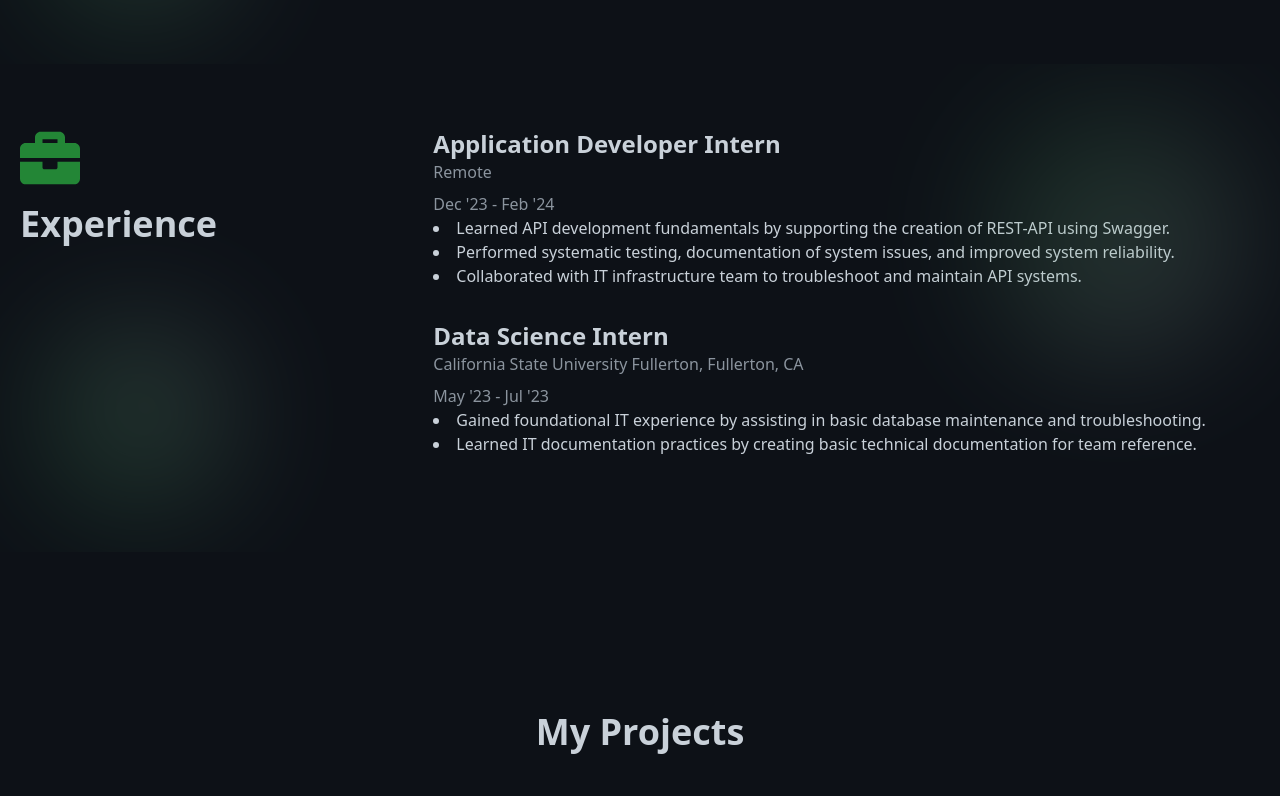
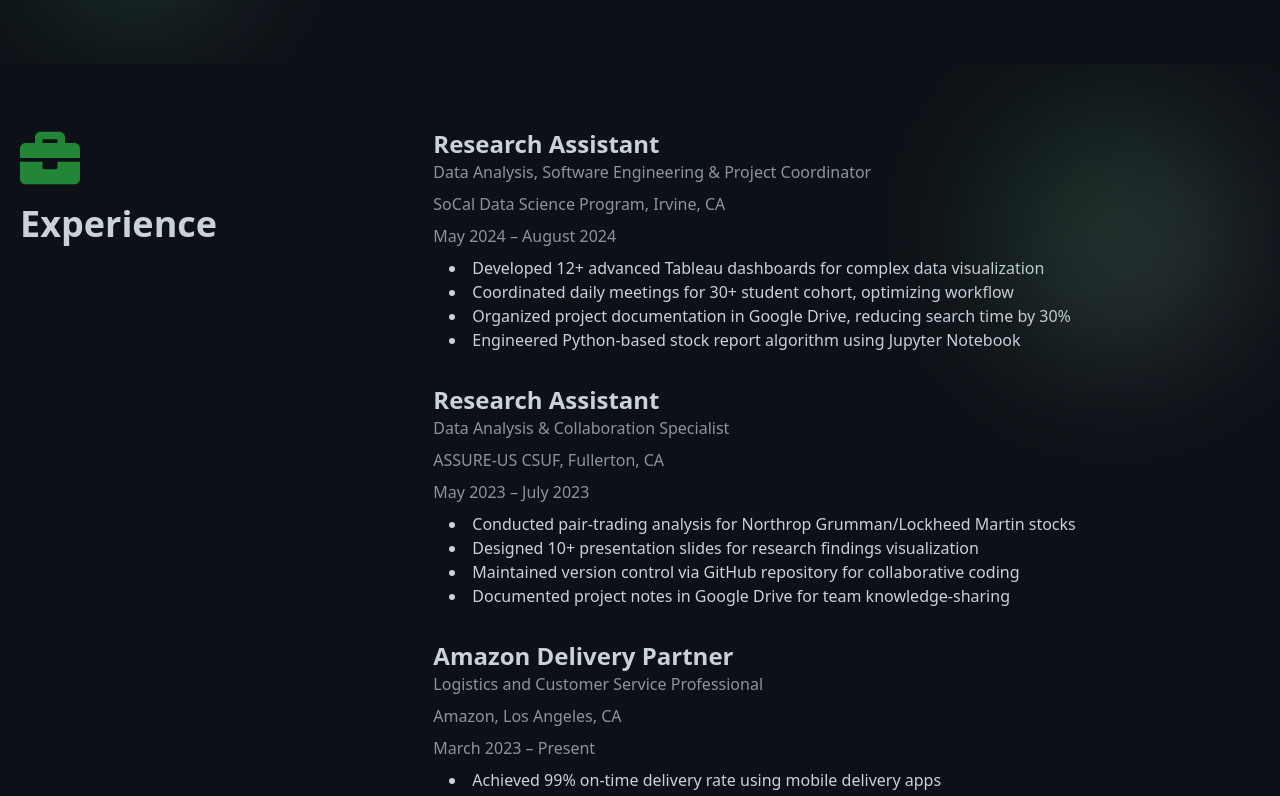
Before and after one commit to sokkhengg/portfolio-reactJs, a React (Vite) app: page / in a window 1280 px wide. Shown: the part 1944-2740 px from the top of the page. Built offline with nearby package versions, Linux system fonts and the light colour scheme.

Commit message:
update experiences and projects

```diff
--- a/src/components/experience/Experience.jsx
+++ b/src/components/experience/Experience.jsx
@@ -1,47 +1,71 @@
 import React from 'react';
-import { FaBriefcase } from 'react-icons/fa'; // Importing an icon from react-icons
+import { FaBriefcase } from 'react-icons/fa';
 
 export default function Experience() {
   return (
     <section id='experience' className='relative overflow-hidden flex flex-col text-[#c9d1d9] body-font bg-[#0d1117] py-16'>
-      {/* Subtle Background Shape using CSS */}
       <div className='absolute top-10 right-10 h-64 w-64 bg-gradient-to-br from-[#238636] to-[#c9d1d9] blur-3xl opacity-20 rounded-full'></div>
       <div className='absolute bottom-10 left-10 h-48 w-48 bg-gradient-to-tr from-[#2dba4e] to-[#c9d1d9] blur-3xl opacity-20 rounded-full'></div>
 
       <div className='container mx-auto px-5 flex flex-col md:flex-row items-start'>
-        {/* Icon Section */}
         <div className='flex flex-col items-center md:items-start md:w-1/3 mb-10 md:mb-0'>
           <FaBriefcase className='text-6xl text-[#238636] mb-4' />
           <h1 className='title-font sm:text-4xl text-3xl mb-4 font-bold text-[#c9d1d9]'>Experience</h1>
         </div>
 
-        {/* Experience Details */}
         <div className='md:w-2/3'>
-
-        {/* Application Developer Intern */}
-        <div className='mb-8'>
-            <h2 className='title-font font-semibold text-[#c9d1d9] sm:text-2xl'>Application Developer Intern</h2>
-            <h3 className='text-[#8b949e] mb-2'>Remote</h3>
-            <span className='text-[#8b949e] mb-2'>Dec '23 - Feb '24</span>
-            <ul className='list-disc list-inside text-[#c9d1d9]'>
-              <li>Learned API development fundamentals by supporting the creation of REST-API using Swagger.</li>
-              <li>Performed systematic testing, documentation of system issues, and improved system reliability.</li>
-              <li>Collaborated with IT infrastructure team to troubleshoot and maintain API systems.</li>
+          {/* SoCal Data Science Program */}
+          <div className='mb-8'>
+            <h2 className='title-font font-semibold text-[#c9d1d9] sm:text-2xl'>Research Assistant</h2>
+            <p className='text-[#8b949e] text-base mb-2'>Data Analysis, Software Engineering & Project Coordinator</p>
+            <h3 className='text-[#8b949e] mb-2'>SoCal Data Science Program, Irvine, CA</h3>
+            <span className='text-[#8b949e] mb-2 block'>May 2024 – August 2024</span>
+            <ul className='list-disc list-inside text-[#c9d1d9] ml-4'>
+              <li>Developed 12+ advanced Tableau dashboards for complex data visualization</li>
+              <li>Coordinated daily meetings for 30+ student cohort, optimizing workflow</li>
+              <li>Organized project documentation in Google Drive, reducing search time by 30%</li>
+              <li>Engineered Python-based stock report algorithm using Jupyter Notebook</li>
             </ul>
           </div>
 
-          {/* Data Science Intern at CSUF */}
+          {/* ASSURE-US CSUF */}
           <div className='mb-8'>
-            <h2 className='title-font font-semibold text-[#c9d1d9] sm:text-2xl'>Data Science Intern</h2>
-            <h3 className='text-[#8b949e] mb-2'>California State University Fullerton, Fullerton, CA</h3>
-            <span className='text-[#8b949e] mb-2'>May '23 - Jul '23</span>
-            <ul className='list-disc list-inside text-[#c9d1d9]'>
-              <li>Gained foundational IT experience by assisting in basic database maintenance and troubleshooting.</li>
-              <li>Learned IT documentation practices by creating basic technical documentation for team reference.</li>
+            <h2 className='title-font font-semibold text-[#c9d1d9] sm:text-2xl'>Research Assistant</h2>
+            <p className='text-[#8b949e] text-base mb-2'>Data Analysis & Collaboration Specialist</p>
+            <h3 className='text-[#8b949e] mb-2'>ASSURE-US CSUF, Fullerton, CA</h3>
+            <span className='text-[#8b949e] mb-2 block'>May 2023 – July 2023</span>
+            <ul className='list-disc list-inside text-[#c9d1d9] ml-4'>
+              <li>Conducted pair-trading analysis for Northrop Grumman/Lockheed Martin stocks</li>
+              <li>Designed 10+ presentation slides for research findings visualization</li>
+              <li>Maintained version control via GitHub repository for collaborative coding</li>
+              <li>Documented project notes in Google Drive for team knowledge-sharing</li>
             </ul>
           </div>
 
+          {/* Amazon */}
+          <div className='mb-8'>
+            <h2 className='title-font font-semibold text-[#c9d1d9] sm:text-2xl'>Amazon Delivery Partner</h2>
+            <p className='text-[#8b949e] text-base mb-2'>Logistics and Customer Service Professional</p>
+            <h3 className='text-[#8b949e] mb-2'>Amazon, Los Angeles, CA</h3>
+            <span className='text-[#8b949e] mb-2 block'>March 2023 – Present</span>
+            <ul className='list-disc list-inside text-[#c9d1d9] ml-4'>
+              <li>Achieved 99% on-time delivery rate using mobile delivery apps</li>
+              <li>Maintained 4.9/5 customer satisfaction rating through digital communication</li>
+            </ul>
+          </div>
 
+          {/* Best Buy */}
+          <div className='mb-8'>
+            <h2 className='title-font font-semibold text-[#c9d1d9] sm:text-2xl'>Sales Associate</h2>
+            <p className='text-[#8b949e] text-base mb-2'>Technical Customer Support</p>
+            <h3 className='text-[#8b949e] mb-2'>Best Buy, Cerritos, CA</h3>
+            <span className='text-[#8b949e] mb-2 block'>July 2024 – November 2024</span>
+            <ul className='list-disc list-inside text-[#c9d1d9] ml-4'>
+              <li>Assisted 15+ daily customers with tech setup/troubleshooting</li>
+              <li>Achieved 95% satisfaction rating in technical support interactions</li>
+              <li>Matched 50+ customers with optimal tech solutions</li>
+            </ul>
+          </div>
         </div>
       </div>
     </section>
--- a/src/components/projects/Projects.jsx
+++ b/src/components/projects/Projects.jsx
@@ -5,6 +5,7 @@
 import { FaGithub } from 'react-icons/fa'; // Importing GitHub icon for project links
 import cocktailAppImage from '../../assets/Cocktail-App.png';
 import docAuxImage from '../../assets/Doc-Aux.png';
+import portfolioImage from '../../assets/portfolio-project.png';
 
 export default function Projects() {
   // List of projects with details matching the GitHub repositories
@@ -18,6 +19,13 @@
     },
     {
       id: 2,
+      image: portfolioImage,
+      title: 'Portfolio Project',
+      description: 'A modern, responsive portfolio website built with React.js, showcasing my projects, skills, and experience. Features clean design, smooth animations, and easy navigation to highlight my work effectively.',
+      githubLink: 'https://github.com/sokkhengg/portfolio-reactJs',
+    },
+    {
+      id: 3,
       image: docAuxImage,
       title: 'DocAux',
       description: 'A Python and React JS application for skin lesion diagnostics using CNN and TensorFlow.',
```
Also changed, not shown: src/assets/portfolio-project.png (added).
